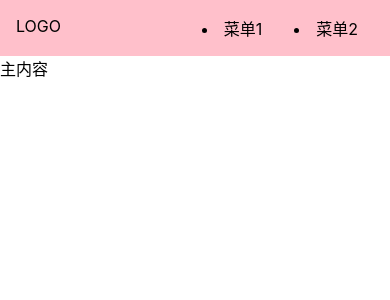
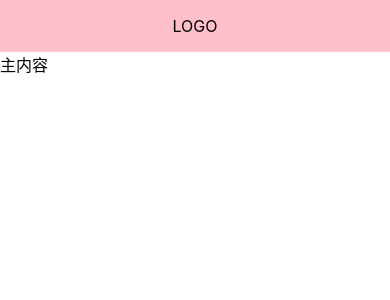
Before and after one commit to jiangyongting0810/Pretty_ui, a Vue app: page /#/doc in a window 390 px wide. Shown: the top 300 px of the page. Built offline with nearby package versions, Linux system fonts and the light colour scheme.

Commit message:
让 topnav 是响应式的

```diff
--- a/src/components/Topnav.vue
+++ b/src/components/Topnav.vue
@@ -3,10 +3,11 @@
     <div class="logo" @click="toggleMenu">
       LOGO
     </div>
-    <div class="menu">
+    <ul class="menu">
       <li>菜单1</li>
       <li>菜单2</li>
-    </div>
+    </ul>
+    <span class="toggleAside"></span>
   </div>
 </template>
 <script lang="ts">
@@ -31,6 +32,8 @@ import { inject, Ref } from 'vue'
   padding: 16px;
   position: relative;
   z-index: 10;
+  justify-content: center;
+  align-items: center;
   > .logo {
     max-width: 6em;
     margin-right: auto;
@@ -43,5 +46,13 @@ import { inject, Ref } from 'vue'
       margin: 0 1em;
     }
   }
+  @media (max-width:500px) {
+    > .menu{
+      display: none;
+    }
+    > .logo{
+      margin: 0 auto;
+    }
+  }
 }
 </style>
```
